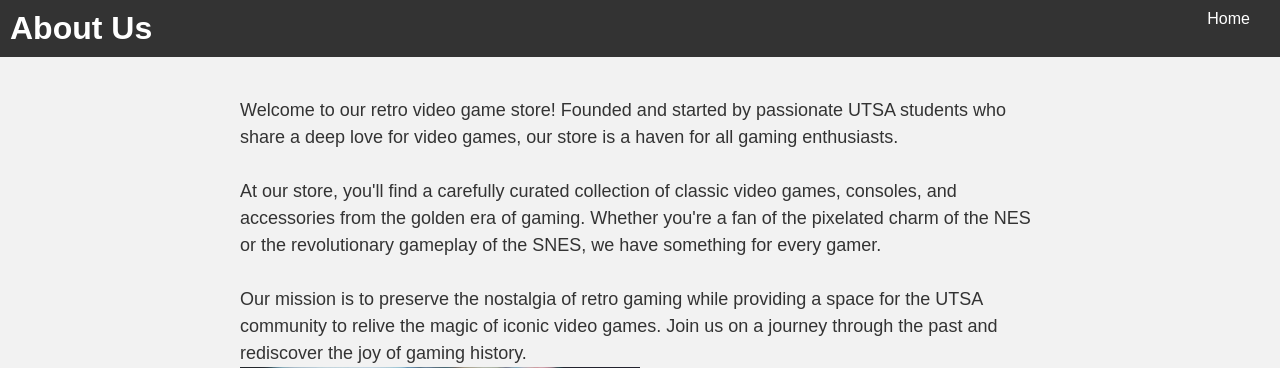
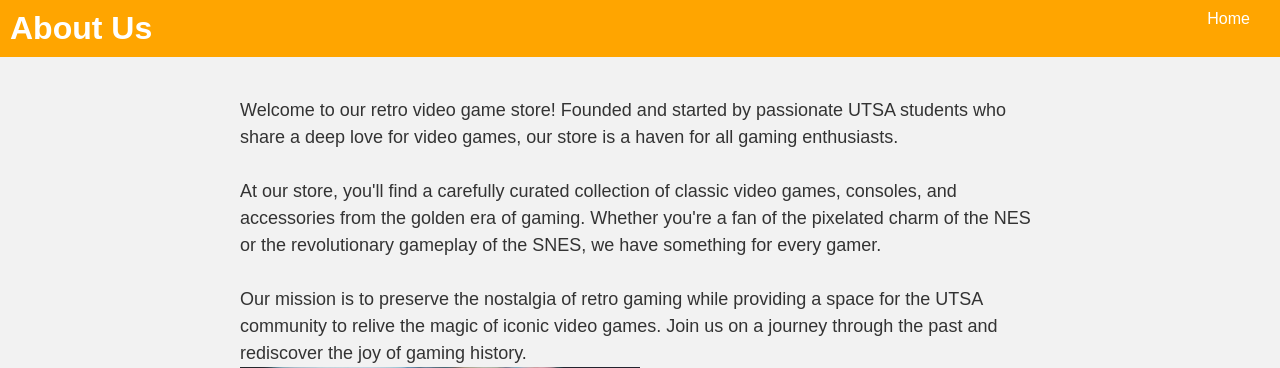
Before and after one commit to Quintanilla270/RoadRunnerVintage, a PHP site: page /about.html in a window 1280 px wide. Shown: the top 368 px of the page. Run offline with PHP 8.4, Linux system fonts and the light colour scheme.

Commit message:
Update about.css

```diff
--- a/css/about.css
+++ b/css/about.css
@@ -8,7 +8,7 @@ body {
 }
 
 header {
-    background-color: #333;
+    background-color: #FFA500;
     color: #fff;
     padding: 10px;
     text-align: center;
```
